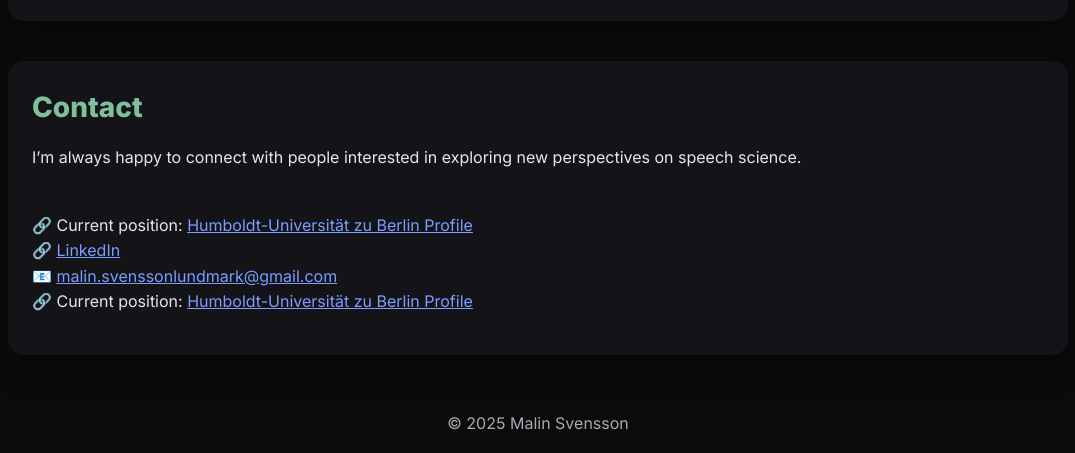
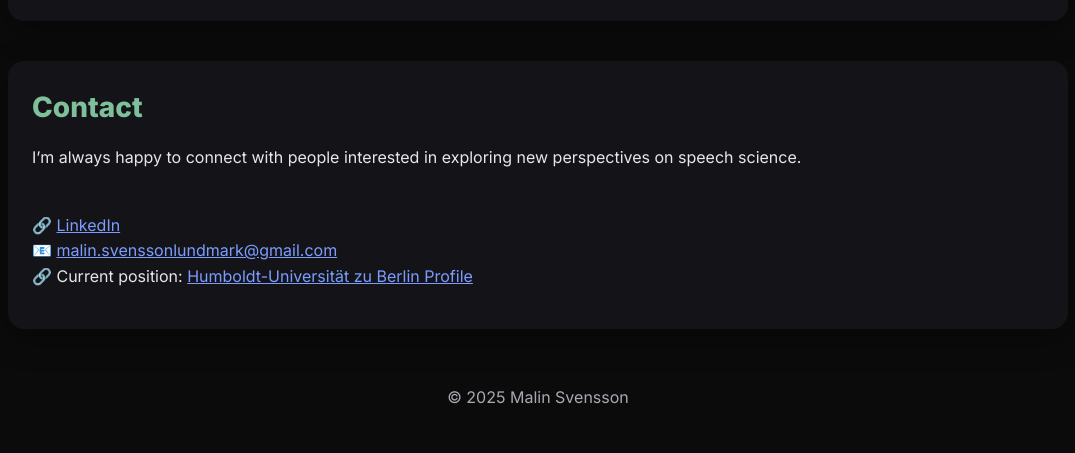
Before and after one commit to amalinsvensson/portfolio, a plain HTML site: page index.html in a window 1280 px wide. Shown: the part 2012-2465 px from the top of the page, without its empty margins (102-1177 px from the left). After the commit the page ends 2439 px from the top, so only its background shows below. Drawn offline with Linux system fonts and the light colour scheme.

Commit message:
Update index.html

```diff
--- a/index.html
+++ b/index.html
@@ -257,9 +257,7 @@ style="color:var(--accent)">Instagram</a><br>
       <p>
            <br>
 
-        🔗 Current position: <a href="https://www.linguistik.hu-berlin.de/de/institut/professuren/phonetik/mitarbeiter/dr-malin-svensson-lundmark"
-            target="_blank" rel="noopener noreferrer" style="color:var(--accent)">Humboldt-Universität zu Berlin Profile</a> <br>
-   🔗 <a href="https://www.linkedin.com/in/malin-svensson-lundmark-584282323/" target="_blank" rel="noopener noreferrer" style="color:var(--accent)">LinkedIn</a><br>
+     🔗 <a href="https://www.linkedin.com/in/malin-svensson-lundmark-584282323/" target="_blank" rel="noopener noreferrer" style="color:var(--accent)">LinkedIn</a><br>
         📧 <a href="mailto:malin.svenssonlundmark@gmail.com" style="color:var(--accent)">malin.svenssonlundmark@gmail.com</a><br>
     🔗 Current position: <a href="https://www.linguistik.hu-berlin.de/de/institut/professuren/phonetik/mitarbeiter/dr-malin-svensson-lundmark"
             target="_blank" rel="noopener noreferrer" style="color:var(--accent)">Humboldt-Universität zu Berlin Profile</a> <br>
```
